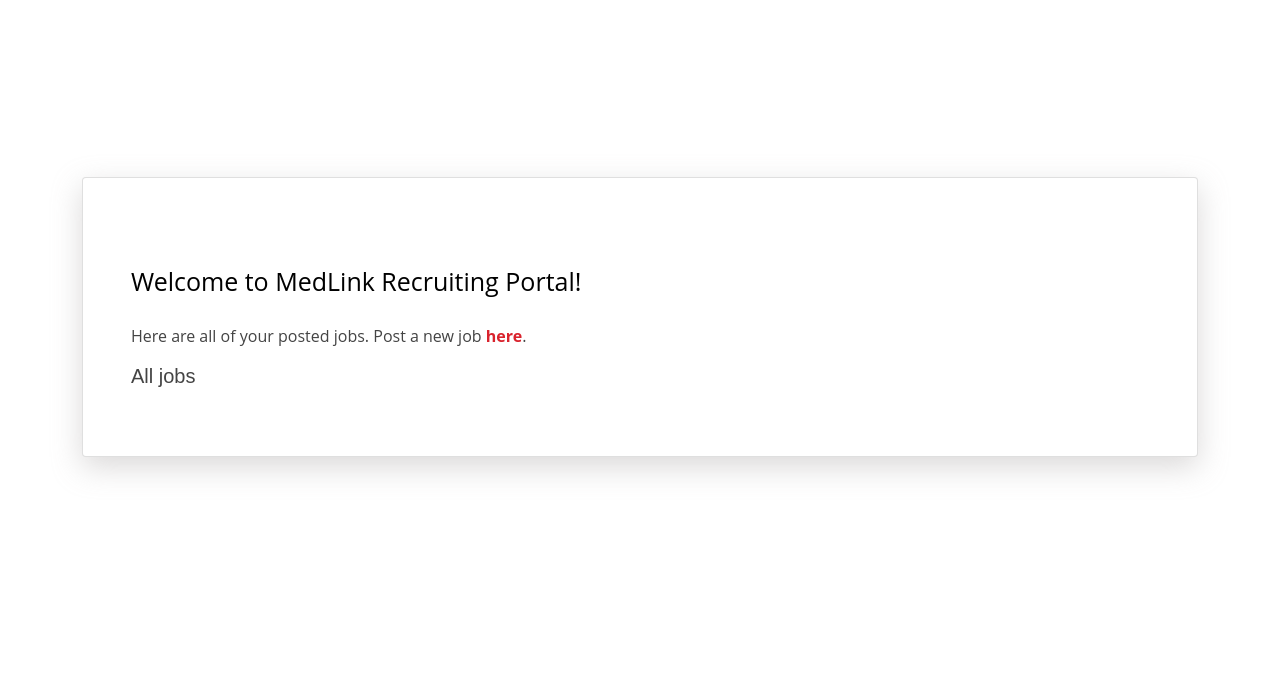
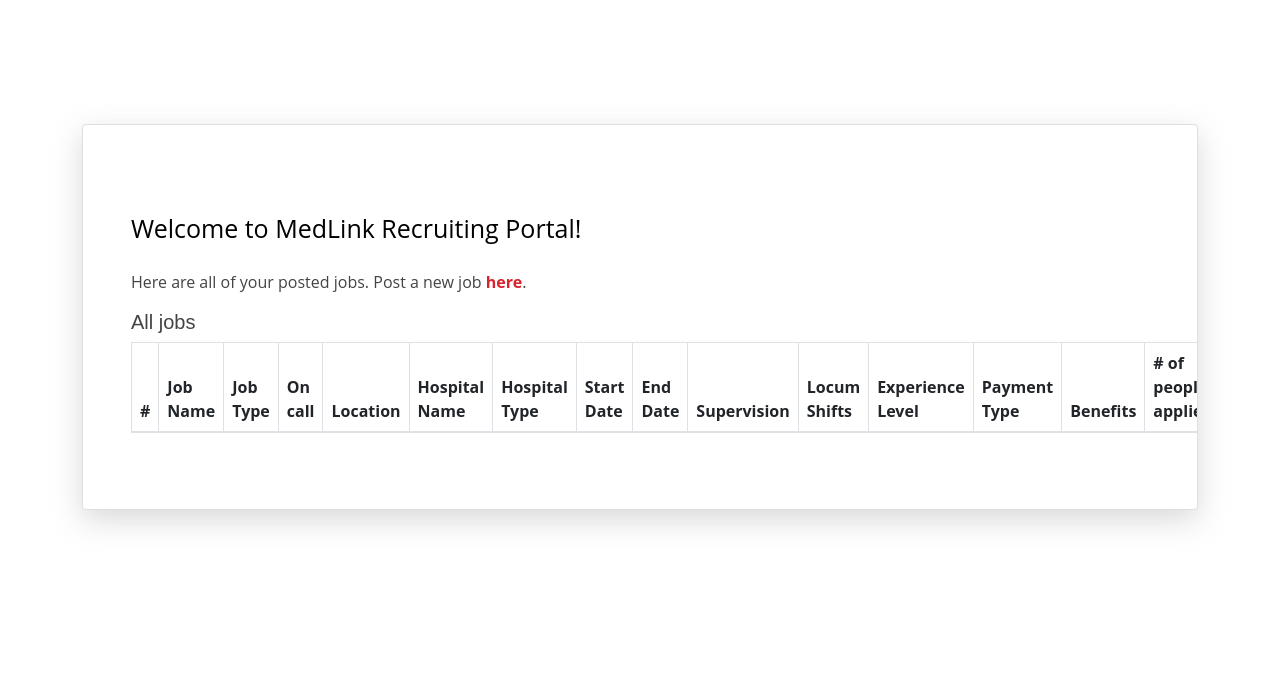
Before and after one commit to MedLink-ND/project, a Django app: page /home/hospital/ in a window 1280 px wide. Shown: the part 83-756 px from the top of the page. Run offline with Django 4.2, Linux system fonts and the light colour scheme; the visitor is signed in with stand-in values (Sample User, id 1); data comes from the database, SQL or seed files in the repository; data that the repository does not hold is empty; some libraries are stand-ins or nearby versions.

Commit message:
update job:

```diff
--- a/medlink/home/forms.py
+++ b/medlink/home/forms.py
@@ -6,18 +6,25 @@
 User = get_user_model()
 
 DURATION = (
-    ('full-time', 'Full Time'),
-    ('part-time', 'Part Time'),
-    ('locum', 'Short Term Locum'),
+    (None, ''),
+    ('Full Time', 'Full Time'),
+    ('Part Time', 'Part Time'),
+    ('Locum', 'Short Term Locum'),
+    ('NA', 'NA')
+
 )
 HOSPITAL = (
-    ('outpatient', 'Outpatient'),
-    ('inpatient', 'Inpatient'),
-    ('outpatient+inpatient', 'Both outpatient/inpatient')
+    (None, ''),
+    ('Outpatient', 'Outpatient'),
+    ('Inpatient', 'Inpatient'),
+    ('Both outpatient / inpatient', 'Both outpatient/inpatient'),
+    ('NA', 'NA')
 )
 ONCALL = (
-    ('oncall', 'On Call'),
-    ('nocall', 'No Call'),
+    (None, ''),
+    ('On call', 'On Call'),
+    ('No call', 'No Call'),
+    ('NA', 'NA')
 )
 TIME = (
     (1, '1 AM'),
@@ -46,16 +53,21 @@
     (24, '12 AM'),
 )
 EXPERIENCE = (
-    ('gt2', 'Greater than 2 years'),
-    ('new grad', 'New Grad (fewer than 2 years)')
+    (None, ''),
+    ('Greater than 2 years', 'Greater than 2 years'),
+    ('New Grad / Fewer than 2 years', 'New Grad (fewer than 2 years)'),
+    ('NA', 'NA')
 )
 SUPERVISION = (
-    ('no', 'No supervision'),
-    ('yes', 'Supervised by anesthesiologist'),
+    (None, ''),
+    ('No supervision', 'No supervision'),
+    ('Supervised by anesthesiologist', 'Supervised by anesthesiologist'),
 )
 PAYMENT = (
-    ('w2', 'W2'),
-    ('1099', '1099/No Benefits')
+    (None, ''),
+    ('W2', 'W2'),
+    ('1099 / No Benefits', '1099/No Benefits'),
+    ('NA', 'NA')
 )
 class JobCreationForm(forms.Form):
 
@@ -81,7 +93,7 @@
     )
     job_on_call = forms.CharField(
         label="Does this job require on call?",
-        widget=forms.RadioSelect(choices=ONCALL),
+        widget=forms.Select(choices=ONCALL),
     )
     job_start_time = forms.DateTimeField(
         label='What is the start date of this job?',
@@ -177,16 +189,87 @@
 
     job_name = forms.CharField(
         label="What is the name of the job?",
+        required=False
     )
-    job_level = forms.CharField(
-        label='What is its level?',
+    job_type = forms.CharField(
+        label='What is the type of this job?',
+        widget=forms.Select(choices=DURATION),
+        required=False
     )
-    job_description = forms.CharField(
-        label='Describe in a few sentences what this job is and what you are looking for?',
+    job_location_zipcode = forms.IntegerField(
+        label='Where is the job? (Enter zipcode of hospital)',
+        required=False
     )
     job_location_hospital = forms.CharField(
         label='Which hospital is this job associated with?',
+        required=False
     )
-    job_location_city = forms.CharField(
-        label='Where is the hospital?',
+    hospital_type = forms.CharField(
+        label="What is the type of the hospital?",
+        widget=forms.Select(choices=HOSPITAL),
+        required=False
     )
+    job_on_call = forms.CharField(
+        label="Does this job require on call?",
+        widget=forms.Select(choices=ONCALL),
+        required=False
+    )
+    job_start_time = forms.DateTimeField(
+        label='What is the start date of this job?',
+        widget=DatePicker(
+            options={
+                'minDate': '2021-01-01',
+                'maxDate': '2030-01-01',
+            },
+            attrs={
+                'append': 'fa fa-calendar',
+                'icon_toggle': True,
+            },
+        ),
+        required=False
+    )
+    job_end_time = forms.DateTimeField(
+        label='What is the end date of this job?',
+        widget=DatePicker(
+            options={
+                'minDate': '2021-01-01',
+                'maxDate': '2030-01-01',
+            },
+            attrs={
+                'append': 'fa fa-calendar',
+                'icon_toggle': True,
+            },
+        ),
+        required=False
+    )
+    locum_shift_day = forms.CharField(
+        label='For locum: How many days in a week?',
+        required=False
+    )
+    locum_shift_hour = forms.CharField(
+        label='For locum: How many hours in a day?',
+        required=False
+    )
+    job_experience = forms.CharField(
+        label='What is the experience level required for this job?',
+        widget=forms.Select(choices=EXPERIENCE),
+        required=False
+    )
+    job_supervision = forms.CharField(
+        label='Does this job require supervision from an anesthesiologist',
+        widget=forms.Select(choices=SUPERVISION),
+        required=False
+    )
+    job_payment = forms.CharField(
+        label='What is the payment type for this job?',
+        widget=forms.Select(choices=PAYMENT),
+        required=False
+    )
+    job_vacation = forms.CharField(
+        label='What are the vacation benefits of this job?',
+        required=False
+    )
+    education_money = forms.CharField(
+        label='Are there any education credits with this job?',
+        required=False
+    )
--- a/medlink/home/templates/home_hospital.html
+++ b/medlink/home/templates/home_hospital.html
@@ -37,24 +37,53 @@
                 {% if existingJob is None %}
                 <p>You haven't posted any jobs.</p>
                 {% else %}
+                <table class="table table-bordered">
+                    <thead>
+                      <tr>
+                        <th scope="col">#</th>
+                        <th scope="col">Job Name</th>
+                        <th scope="col">Job Type</th>
+                        <th scope="col">On call</th>
+                        <th scope="col">Location</th>
+                        <th scope="col">Hospital Name</th>
+                        <th scope="col">Hospital Type</th>
+                        <th scope="col">Start Date</th>
+                        <th scope="col">End Date</th>
+                        <th scope="col">Supervision</th>
+                        <th scope="col">Locum Shifts</th>
+                        <th scope="col">Experience Level</th>
+                        <th scope="col">Payment Type</th>
+                        <th scope="col">Benefits</th>
+                        <th scope="col"># of people applied</th>
+                        <th scope="col">Actions</th>
+                      </tr>
+                    </thead>
                     {% for job in existingJob %}
-                        <h6 class="card-title m-0">Job Name: {{ job.job_name }}</h6>
-                        <h6 class="card-title m-0">Job Type: {{ job.job_type }}, {{ job_on_call }}</h6>
-                        <h6 class="card-title m-0">Job Location: {{ job.job_location_hospital }}, {{ job.job_location_zipcode }}</h6>
-                        <h6 class="card-title m-0">Hospital Type Type: {{ job.hospital_type }}</h6>
-                        <h6 class="card-title m-0">Job Start Date: {{ job.job_start_time }}</h6>
-                        <h6 class="card-title m-0">Job End Date: {{ job.job_end_time }}</h6>
-                        <h6 class="card-title m-0">Locum Shift: {{ job.locum_shift_day }}, {{ locum_shift_hour }}</h6>
-                        <h6 class="card-title m-0">Job Experience Requirement: {{ job.job_experience }}</h6>
-                        <h6 class="card-title m-0">Job Supervision: {{ job.job_supervision }}</h6>
-                        <h6 class="card-title m-0">Job Payment: {{ job.job_payment }}</h6>
-                        <h6 class="card-title m-0">Job Benefits: {{ job.job_payment }}, {{ job_vacation }}, {{ education_money }}</h6>
-                        <h6 class="card-title m-0">Number of people applied: </h6>
-                        <a href="delete/{{ job.id }}"><b>Delete</b></a>
-                        <a href="update/{{ job.id }}"><b>Modify</b></a>
-                        <br>
-                        <br>
+                    <tbody>
+                        <tr>
+                        <th scope="row">{{ forloop.counter }}</th>
+                        <td>{{ job.job_name }}</td>
+                        <td>{{ job.job_type }}</td>
+                        <td>{{ job.job_on_call }}</td>
+                        <td>{{ job.job_location_zipcode }}</td>
+                        <td>{{ job.job_location_hospital }}</td>
+                        <td>{{ job.hospital_type }}</td>
+                        <td>{{ job.job_start_time }}</td>
+                        <td>{{ job.job_end_time }}</td>
+                        <td>{{ job.job_supervision }}</td>
+                        <td>{{ job.locum_shift_day }} days / week, {{ job.locum_shift_hour }} hours / day</td>
+                        <td>{{ job.job_experience }}</td>
+                        <td>{{ job.job_payment }}</td>
+                        <td>{{ job.job_vacation }}, {{ job.education_money }}</td>
+                        <td>0</td>
+                        <td><a href="delete/{{ job.id }}"><b>Delete</b></a>
+                            <a href="update/{{ job.id }}"><b>Modify</b></a>
+                            <a href="delete/{{ job.id }}"><b>View Profile</b></a>
+                        </td>
+                        </tr>
+                    </tbody>
                     {% endfor %}
+                </table>
                 {% endif %}
             </div>
         </div>
--- a/medlink/home/views.py
+++ b/medlink/home/views.py
@@ -137,26 +137,35 @@
     return redirect("../../")
 
 def hospital_update_job(request, job_id):
-    job = JobInfo.objects.filter(id=job_id)
+    job = JobInfo.objects.get(id=job_id)
     if request.method == 'POST':
         form = JobUpdateForm(request.POST)
+        new_fields = []
         if form.is_valid():
             cd = form.cleaned_data
-            job_name = cd['job_name']
-            job_level = cd['job_level']
-            job_description = cd['job_description']
-            job_location_hospital = cd['job_location_hospital']
-            job_location_city = cd['job_location_city']
+            for field in cd:
+                if cd[field]:
+                    new_fields.append(field)
 
-        job.update(
-            job_name=job_name,
-            job_level=job_level,
-            job_description=job_description,
-            job_location_hospital=job_location_hospital,
-            job_location_city=job_location_city,
-        )
+            job.job_name = cd['job_name']
+            job.job_type = cd['job_type']
+            job.job_location_zipcode = cd['job_location_zipcode']
+            job.job_location_hospital = cd['job_location_hospital']
+            job.hospital_type = cd['hospital_type']
+            job.job_on_call = cd['job_on_call']
+            job.job_start_time = cd['job_start_time']
+            job.job_end_time = cd['job_end_time']
+            job.locum_shift_day = cd['locum_shift_day']
+            job.locum_shift_hour = cd['locum_shift_hour']
+            job.job_experience = cd['job_experience']
+            job.job_supervision = cd['job_supervision']
+            job.job_payment = cd['job_payment']
+            job.job_vacation = cd['job_vacation']
+            job.education_money = cd['education_money']
+
+        job.save(update_fields=new_fields)
 
     else:
         form = JobUpdateForm()
 
-    return render(request, 'job_update.html', {'form': form})
+    return render(request, 'job_update.html', {'form': form, 'job': job})
```
Also changed, not shown: medlink/home/templates/job_update.html (+107 -15 lines), medlink/home/migrations/0001_initial.py.
